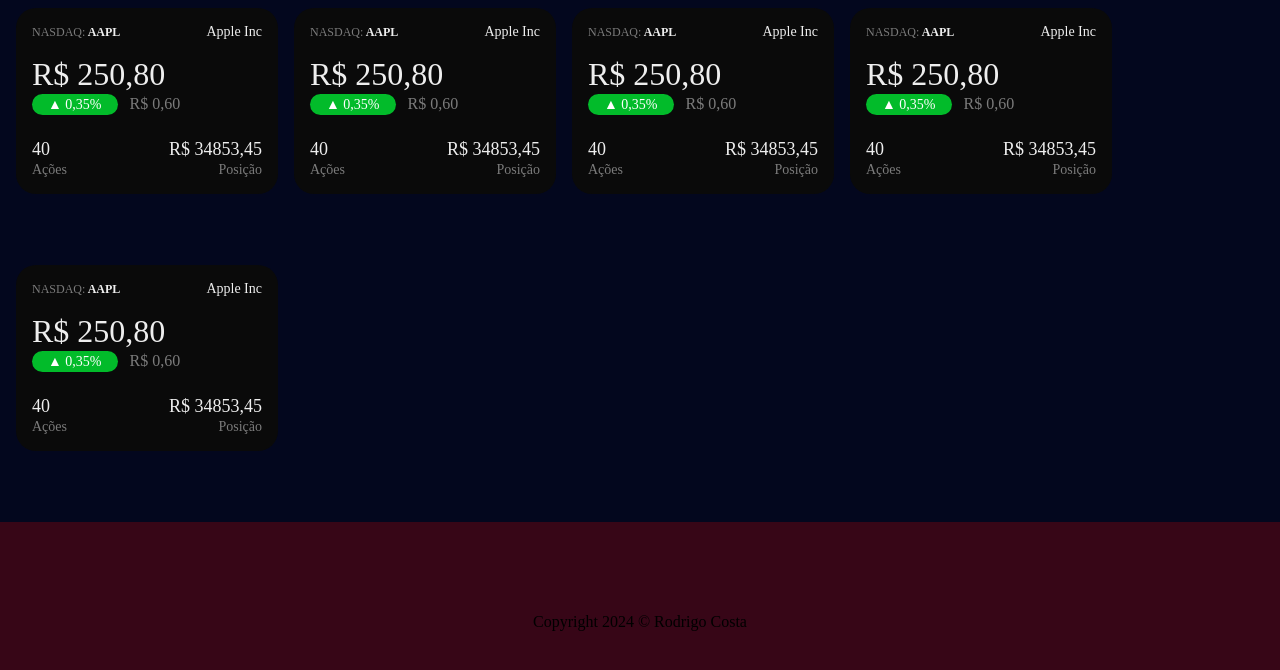
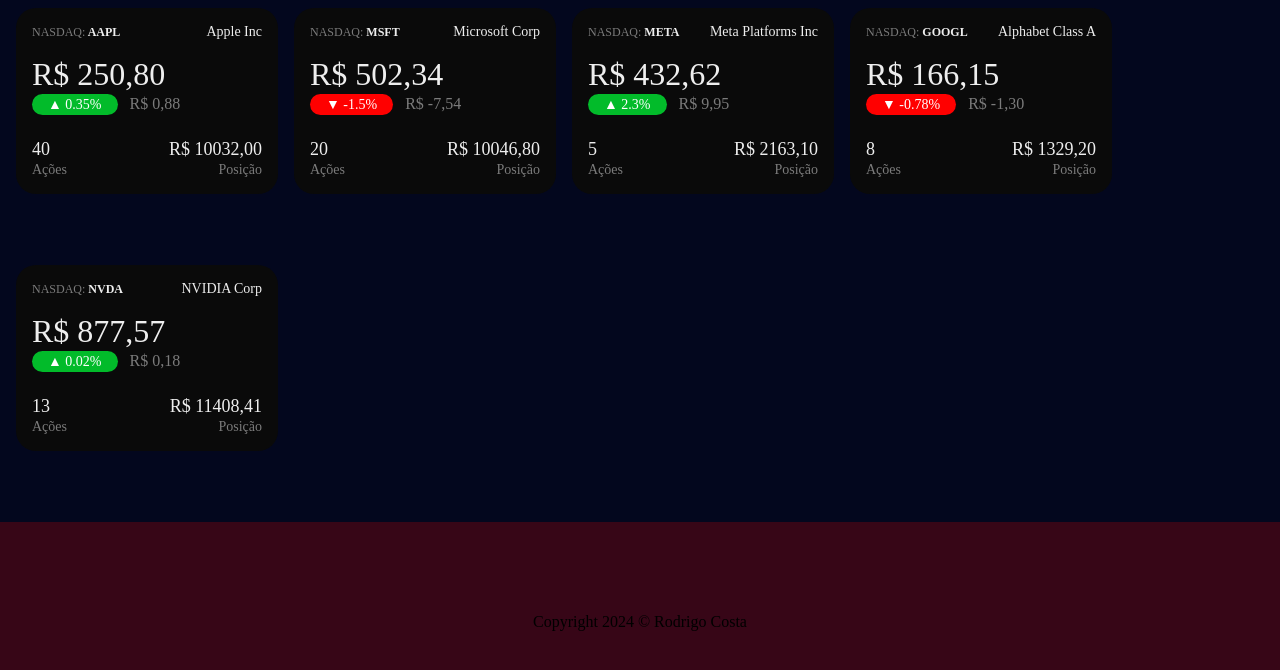
Before and after one commit to Rodrigobrit08t/frontend-web, a plain HTML site: page if-finance/index.html in a window 1280 px wide. Shown: the part 78-748 px from the top of the page. Drawn offline with Linux system fonts and the light colour scheme.

Commit message:
Add Load Cards, fix variação e add stocks

```diff
--- a/if-finance/JS/Main.js
+++ b/if-finance/JS/Main.js
@@ -1,26 +1,79 @@
-function addCard(){
+console.log("Arquivo js externo!") // loga uma mensagem no console
+
+const allStocks = [
+	{
+		bolsa: "NASDAQ",
+		codigo: "AAPL",
+		empresa: "Apple Inc",
+		valor: 25080,
+		variacao: 0.35,
+		nAcoes: 40
+	},
+	{
+		bolsa: "NASDAQ",
+		codigo: "MSFT",
+		empresa: "Microsoft Corp",
+		valor: 50234,
+		variacao: -1.5,
+		nAcoes: 20
+	},
+	{
+		bolsa: "NASDAQ",
+		codigo: "META",
+		empresa: "Meta Platforms Inc",
+		valor: 43262,
+		variacao: 2.3,
+		nAcoes: 5
+	},
+	{
+		bolsa: "NASDAQ",
+		codigo: "GOOGL",
+		empresa: "Alphabet Class A",
+		valor: 16615,
+		variacao: -0.78,
+		nAcoes: 8
+	},
+	{
+		bolsa: "NASDAQ",
+		codigo: "NVDA",
+		empresa: "NVIDIA Corp",
+		valor: 87757,
+		variacao: 0.02,
+		nAcoes: 13
+	}
+]
+
+function addCard(stock){
     const main = document.querySelector('body > main')
     main.innerHTML = main.innerHTML + `
         <div class="card-ticker">
 			<header>
-				<h2><span>NASDAQ:</span> AAPL</h2>
-				<h1>MSF</h1>
+				<h2><span>${stock.bolsa}:</span> ${stock.codigo}</h2>
+				<h1>${stock.empresa}</h1>
 			</header>
 			<main>
-				<p>R$ 250,80</p>
-				<span>▲ 0,35%</span>
-				<span>R$ 0,60</span>
+				<p>R$ ${realFormat(+stock.valor / 100)}</p>
+				<span ${ stock.variacao < 0 ? 'style="background: #FF0000;"' : ''} >${ stock.variacao < 0 ? '▼' : '▲'} ${stock.variacao}%</span>
+				<span>R$ ${realFormat(((+stock.valor / 100)*(stock.variacao / 100)))}</span>
 			</main>
 			<footer>
 				<div>
-					<p>40</p>
+					<p>${stock.nAcoes}</p>
 					<span>Ações</span>
 				</div>
 				<div>
-					<p>R$ 34853,45</p>
+					<p>R$ ${realFormat(stock.nAcoes * (+stock.valor / 100))}</p>
 					<span>Posição</span>
 				</div>
 			</footer>
 		</div>
     `
 }
+
+function realFormat(valor){
+	return valor.toFixed(2).toString().replace('.',',')
+}
+
+function loadCards(){
+	allStocks.map(stock => addCard(stock))
+}
--- a/if-finance/index.html
+++ b/if-finance/index.html
@@ -9,7 +9,7 @@
     <script src="JS/Main.js"></script>
 </head>
 
-<body>
+<body onload="loadCards()">
     <header>
         <div class="logotipo">
             <img src="./img/logo.svg" alt="Logo IF Finance">
@@ -29,111 +29,6 @@
         </nav>
     </header>
     <main>
-        <div class="card-ticker">
-            <header>
-                <h2><span>NASDAQ:</span> AAPL</h2>
-                <h1>Apple Inc</h1>
-            </header>
-            <main>
-                <p>R$ 250,80</p>
-                <span>▲ 0,35%</span>
-                <span>R$ 0,60</span>
-            </main>
-            <footer>
-                <div>
-                    <p>40</p>
-                    <span>Ações</span>
-                </div>
-                <div>
-                    <p>R$ 34853,45</p>
-                    <span>Posição</span>
-                </div>
-            </footer>
-        </div>
-        <div class="card-ticker">
-            <header>
-                <h2><span>NASDAQ:</span> AAPL</h2>
-                <h1>Apple Inc</h1>
-            </header>
-            <main>
-                <p>R$ 250,80</p>
-                <span>▲ 0,35%</span>
-                <span>R$ 0,60</span>
-            </main>
-            <footer>
-                <div>
-                    <p>40</p>
-                    <span>Ações</span>
-                </div>
-                <div>
-                    <p>R$ 34853,45</p>
-                    <span>Posição</span>
-                </div>
-            </footer>
-        </div>
-        <div class="card-ticker">
-            <header>
-                <h2><span>NASDAQ:</span> AAPL</h2>
-                <h1>Apple Inc</h1>
-            </header>
-            <main>
-                <p>R$ 250,80</p>
-                <span>▲ 0,35%</span>
-                <span>R$ 0,60</span>
-            </main>
-            <footer>
-                <div>
-                    <p>40</p>
-                    <span>Ações</span>
-                </div>
-                <div>
-                    <p>R$ 34853,45</p>
-                    <span>Posição</span>
-                </div>
-            </footer>
-        </div>
-        <div class="card-ticker">
-            <header>
-                <h2><span>NASDAQ:</span> AAPL</h2>
-                <h1>Apple Inc</h1>
-            </header>
-            <main>
-                <p>R$ 250,80</p>
-                <span>▲ 0,35%</span>
-                <span>R$ 0,60</span>
-            </main>
-            <footer>
-                <div>
-                    <p>40</p>
-                    <span>Ações</span>
-                </div>
-                <div>
-                    <p>R$ 34853,45</p>
-                    <span>Posição</span>
-                </div>
-            </footer>
-        </div>
-        <div class="card-ticker">
-            <header>
-                <h2><span>NASDAQ:</span> AAPL</h2>
-                <h1>Apple Inc</h1>
-            </header>
-            <main>
-                <p>R$ 250,80</p>
-                <span>▲ 0,35%</span>
-                <span>R$ 0,60</span>
-            </main>
-            <footer>
-                <div>
-                    <p>40</p>
-                    <span>Ações</span>
-                </div>
-                <div>
-                    <p>R$ 34853,45</p>
-                    <span>Posição</span>
-                </div>
-            </footer>
-        </div>
     </main>
     <footer>
 		<p>Copyright 2024 © Rodrigo Costa</p>
```
